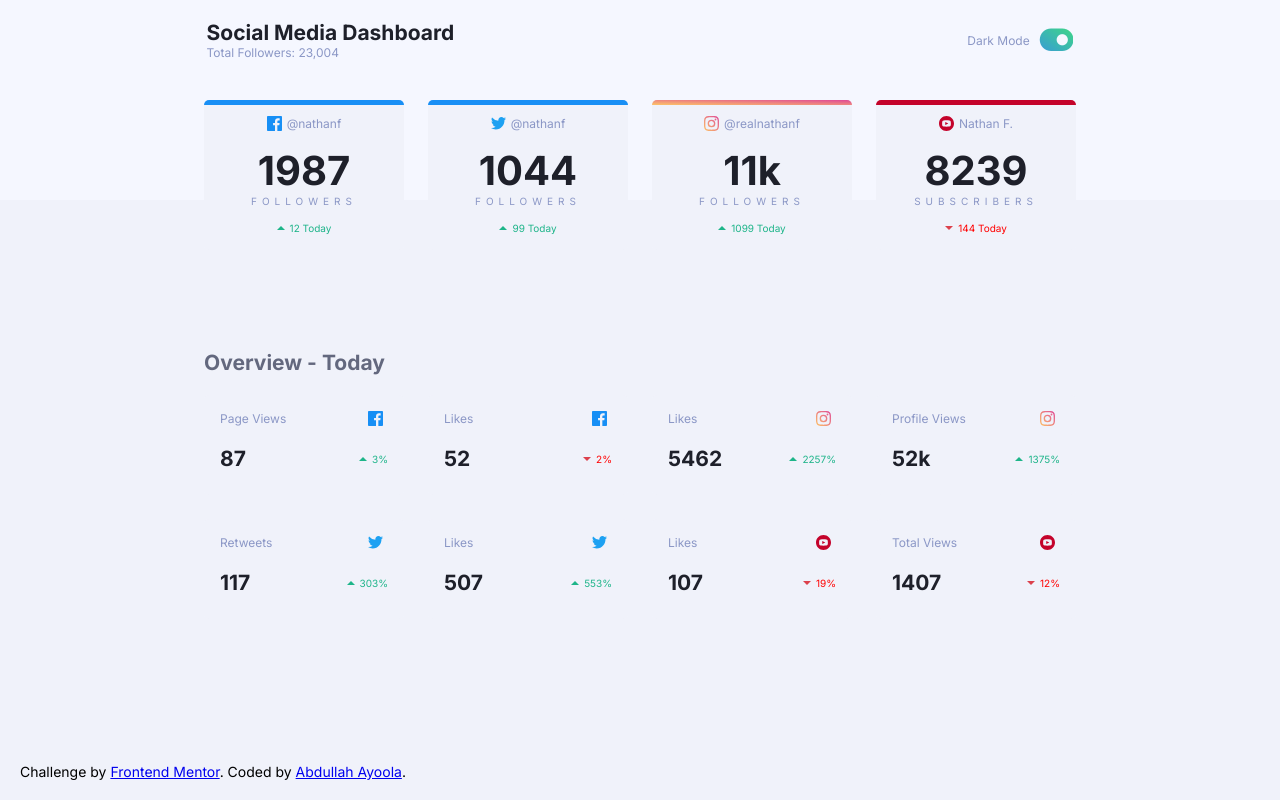
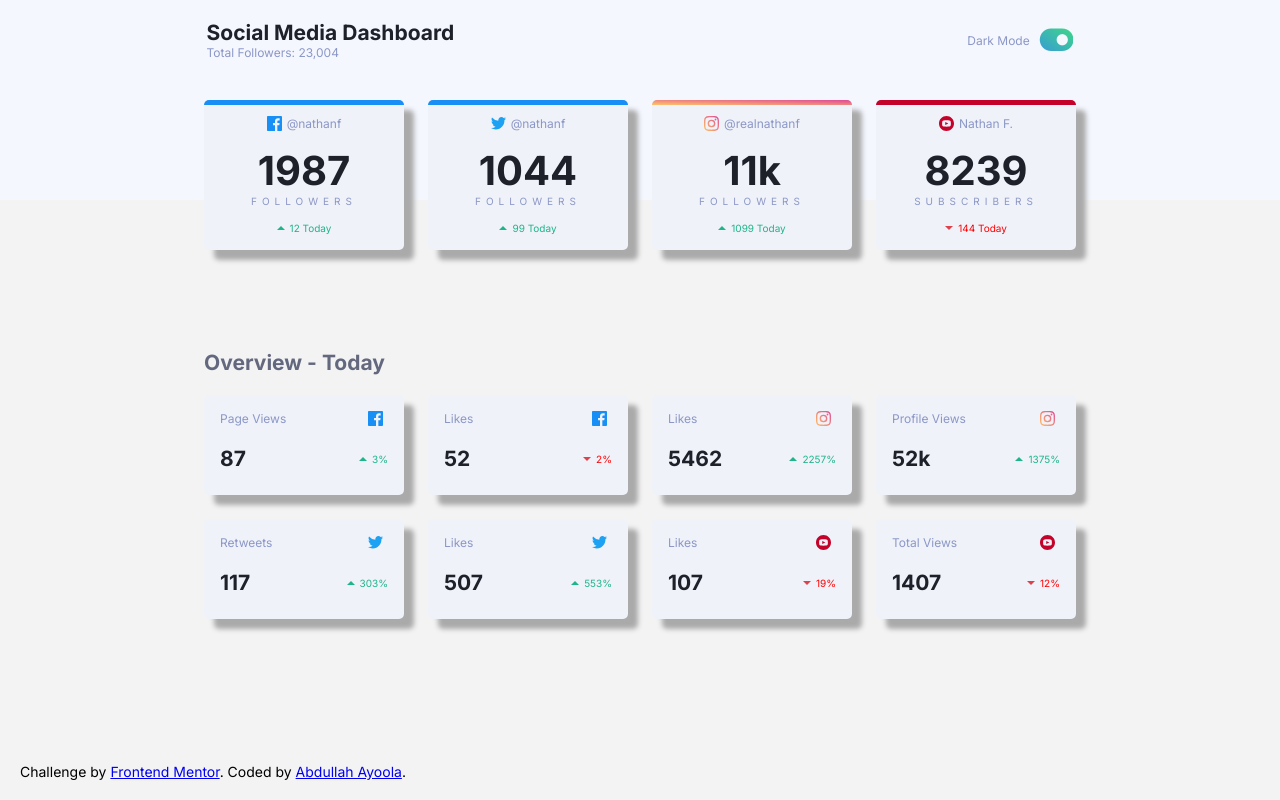
Before and after one commit to abdullah43577/social-media-dashboard, a plain HTML site: page index.html in a window 1280 px wide. Both pictures are taken after a click on the icon 1051 px from the left and 40 px from the top of the page. Drawn offline with Linux system fonts and the light colour scheme.

Commit message:
made some changes to the styling

```diff
--- a/styles.css
+++ b/styles.css
@@ -262,7 +262,7 @@ footer {
 
 /* Javascript code toggle section */
 .background-Color {
-  background-color: hsl(227, 47%, 96%);
+  background-color: #f3f3f3;
 }
 
 .background-Color2 {
@@ -271,6 +271,7 @@ footer {
 
 .changeBoxColors {
   background-color: hsl(227, 47%, 96%);
+  box-shadow: 10px 10px 5px #aaaaaa;
 }
 
 .changeTextColors {
```
